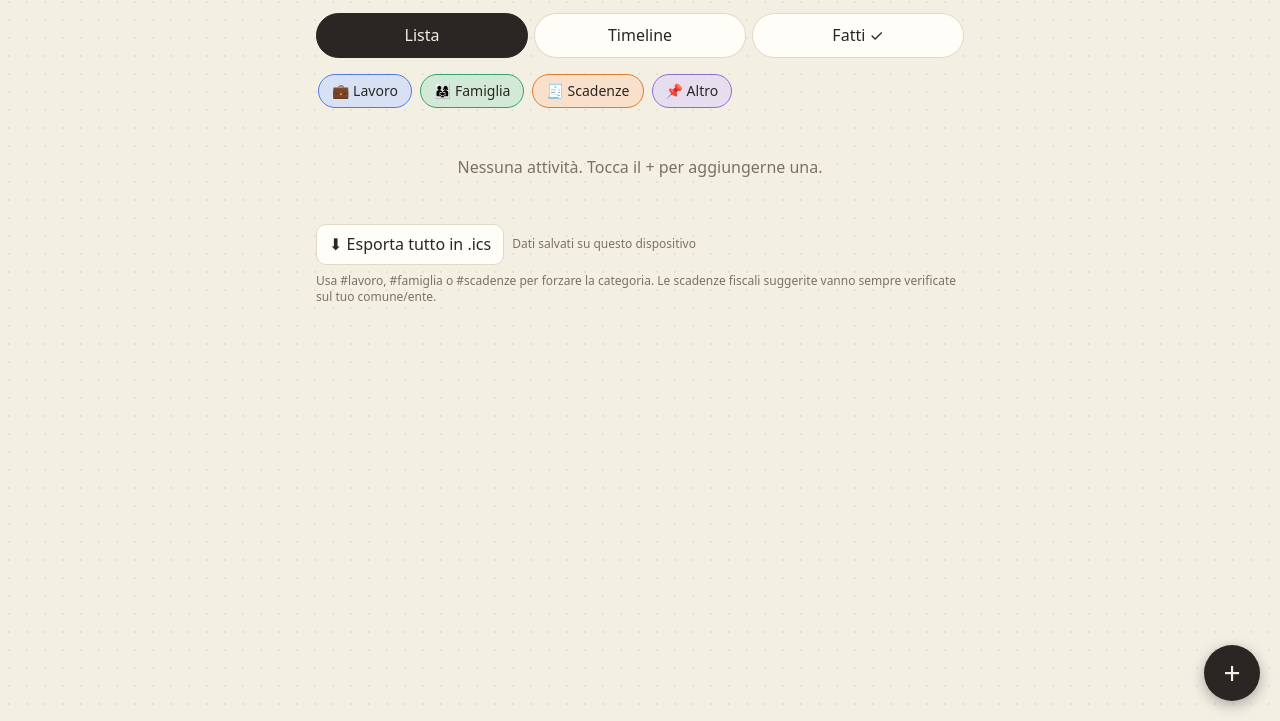
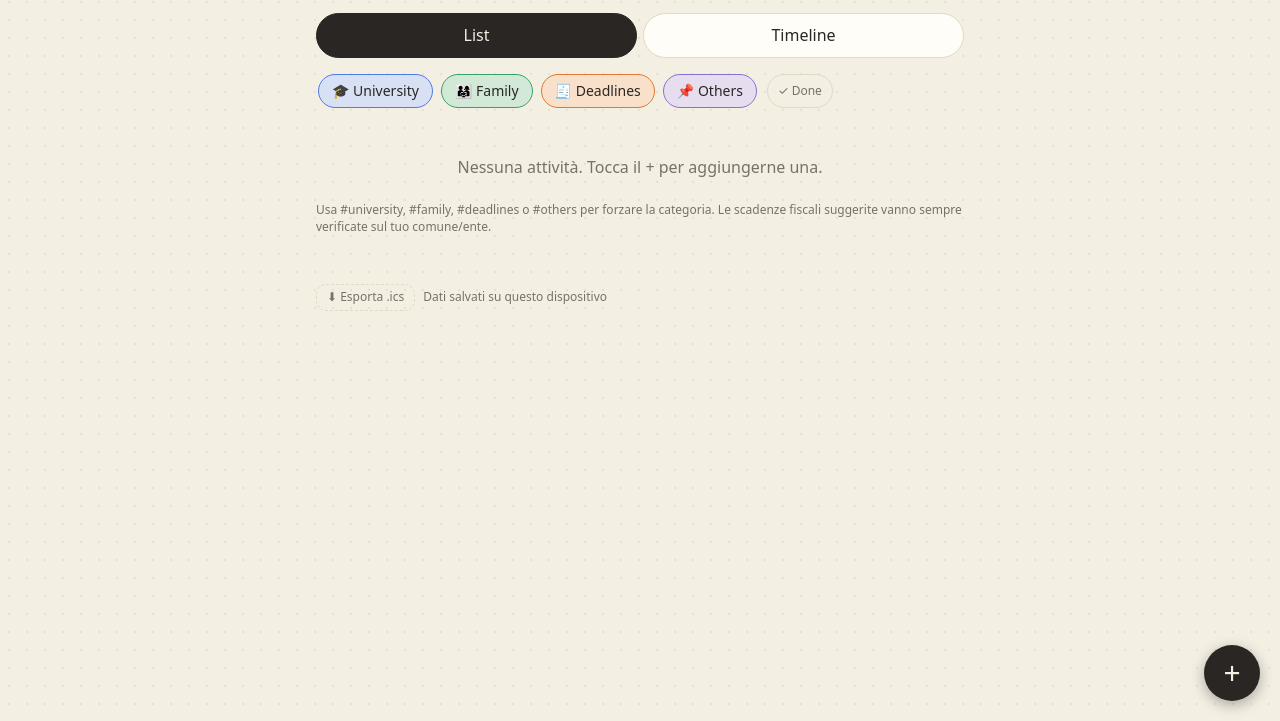
Before and after one commit to michelemoresco/ray, a plain HTML site: page index.html in a window 1280 px wide. Shown: the part 79-800 px from the top of the page. Drawn offline with Linux system fonts and the light colour scheme.

Commit message:
Revised layout

```diff
--- a/index.html
+++ b/index.html
@@ -92,18 +92,21 @@ h3{font:italic 400 16px Georgia,serif;text-transform:none;letter-spacing:0;color
 .filters{display:flex;flex-wrap:nowrap;overflow-x:auto;gap:8px;margin:0 0 16px;padding:4px 2px 8px;position:relative;z-index:1}
 .fl{flex:none;white-space:nowrap;line-height:1.3;padding:7px 13px;font-size:14px;border-radius:99px;border:1.5px solid var(--cl);background:color-mix(in srgb,var(--cl) 22%,var(--card))}
 .fl.off{background:var(--card);border:1.5px dashed var(--bd)}
+.fl.dn{font-size:12px;padding:3px 10px;margin-left:2px;border:1px solid var(--bd);background:transparent;color:var(--mut)}
+.fl.dn.on{background:var(--tx);color:var(--bg);border-color:var(--tx)}
+.foot{margin:48px 0 8px}#ics{font-size:12px;padding:4px 10px;color:var(--mut);border-style:dashed;background:transparent}
 </style>
 <link rel="manifest" href="manifest.webmanifest"><meta name="theme-color" content="#f4efe3"><link rel="apple-touch-icon" href="icon-180.png"><meta name="apple-mobile-web-app-capable" content="yes"><meta name="mobile-web-app-capable" content="yes"><meta name="apple-mobile-web-app-title" content="Ray">
 </head>
 <body>
 <main>
 <div class="hd"><svg width="40" height="40" viewBox="0 0 32 32" fill="none" stroke-linecap="round" stroke-width="3.2"><path d="M6 26L11.2 6.7" stroke="#4f7be8"/><path d="M6 26L17.5 9.6" stroke="#34a36b"/><path d="M6 26L22.4 14.5" stroke="#e07a2f"/><path d="M6 26L25.3 20.8" stroke="#8c6fd0"/></svg><div><h1>Ray</h1><div class="hi" id="hello"></div></div></div>
-<div class="tabs"><button data-tab="list" class="on">Lista</button><button data-tab="tl">Timeline</button><button data-tab="done">Fatti ✓</button></div>
+<div class="tabs"><button data-tab="list" class="on">List</button><button data-tab="tl">Timeline</button></div>
 <div class="filters" id="filters"></div>
 <div id="now"></div>
 <div id="view"></div>
-<div class="foot"><button id="ics">⬇ Esporta tutto in .ics</button><span class="note" id="sync"></span></div>
-<div class="note">Usa #lavoro, #famiglia o #scadenze per forzare la categoria. Le scadenze fiscali suggerite vanno sempre verificate sul tuo comune/ente.</div>
+<div class="note">Usa #university, #family, #deadlines o #others per forzare la categoria. Le scadenze fiscali suggerite vanno sempre verificate sul tuo comune/ente.</div>
+<div class="foot"><button id="ics">⬇ Esporta .ics</button><span class="note" id="sync"></span></div>
 </main>
 <button id="fab" aria-label="Nuova attività">+</button>
 <div id="modal" hidden><div class="sheet">
@@ -129,7 +132,8 @@ const esc=s=>String(s).replace(/[&<>"]/g,c=>({'&':'&amp;','<':'&lt;','>':'&gt;',
 const MON=['gennaio','febbraio','marzo','aprile','maggio','giugno','luglio','agosto','settembre','ottobre','novembre','dicembre'];
 const WD=['domenica','lunedi','martedi','mercoledi','giovedi','venerdi','sabato'];
 const WDS=['dom','lun','mar','mer','gio','ven','sab'];
-const CATS={lavoro:'💼 Lavoro',famiglia:'👨‍👩‍👧 Famiglia',scadenze:'🧾 Scadenze',altro:'📌 Altro'};
+const CATS={lavoro:'🎓 University',famiglia:'👨‍👩‍👧 Family',scadenze:'🧾 Deadlines',altro:'📌 Others'};
+const ALIAS={lavoro:'lavoro',work:'lavoro',university:'lavoro',famiglia:'famiglia',family:'famiglia',scadenze:'scadenze',deadlines:'scadenze',deadline:'scadenze',altro:'altro',others:'altro',other:'altro'};
 const REM={scadenze:[7,1,0],lavoro:[1],famiglia:[1],altro:[1]};
 const RX_SC=/\b(tari|tasi|imu|tasse?|irpef|iva|bollo|f24|730|unico|isee|rca|assicurazione|canone|mav|pagopa|rinnovo|scadenza|inps|inail|multa|revisione|commercialista|acconto|saldo)\b/i;
 const RX_FA=/\b(figli[ae]|figlie|spesa|pediatra|scuola|dentista|cena|compleanno|nonn[oi]|saggio|festa|palestra|sport|catechismo|colloqui|genitori)\b/i;
@@ -138,7 +142,7 @@ const PRE='(?:\\b(?:entro(?:\\s+il)?|per(?:\\s+il)?|il)\\s+)?';
 function nextYearless(d,m){let y=new Date().getFullYear();let s=y+'-'+pad(m)+'-'+pad(d);if(s<today())s=(y+1)+'-'+pad(m)+'-'+pad(d);return s}
 function parse(raw){
   let t=' '+raw+' ',due=null,time=null,cat=null;
-  t=t.replace(/#(lavoro|famiglia|scadenze|altro)(?=[\s,.;]|$)/i,(m,c)=>{cat=c.toLowerCase();return ' '});
+  t=t.replace(/#(lavoro|famiglia|scadenze|altro|work|university|family|deadlines|deadline|others|other)(?=[\s,.;]|$)/i,(m,c)=>{cat=ALIAS[c.toLowerCase()];return ' '});
   t=t.replace(/\b(?:alle|ore|h)\s*(\d{1,2})(?:[:.](\d{2}))?(?=[\s,.;]|$)|\b(\d{1,2}):(\d{2})\b/i,(m,a,b,c,d)=>{const h=+(a??c),mi=+(b??d??0);if(h<24&&mi<60){time=pad(h)+':'+pad(mi);return ' '}return m});
   const now=today();
   const rules=[
@@ -191,7 +195,7 @@ function doneView(T){
   if(!dn.length)return '<div class="empty">Nessuna attività completata.</div>';
   return '<div class="note" style="margin-bottom:8px">Tocca la spunta per riaprire un’attività, o toccala per modificarla.</div>'+dn.map(item).join('')+'<button data-act="clear" style="margin-top:8px">Elimina tutte le completate</button>';
 }
-function filters(){$('#filters').innerHTML=CK.map(c=>`<button class="fl c-${c}${hidden.has(c)?' off':''}" data-cat="${c}">${CATS[c]}</button>`).join('')}
+function filters(){$('#filters').innerHTML=CK.map(c=>`<button class="fl c-${c}${hidden.has(c)?' off':''}" data-cat="${c}">${CATS[c]}</button>`).join('')+`<button class="fl dn${tab==='done'?' on':''}" data-tab="done">✓ Done</button>`}
 function timeline(open){
   const vc=CK.filter(c=>!hidden.has(c)),dated=open.filter(t=>t.due),by={},gh={};
   dated.forEach(t=>{(by[t.due]=by[t.due]||[]).push(t);(t.rem||[]).filter(r=>r>0).forEach(r=>{const d=addDays(t.due,-r);if(d>=today())(gh[d]=gh[d]||[]).push([t,r])})});
@@ -222,7 +226,7 @@ function render(){
     const g={Scaduti:[],Oggi:[],'Prossimi 7 giorni':[],'Più avanti':[],'Senza data':[]};
     open.filter(t=>!active(t)).forEach(t=>{if(!t.due)g['Senza data'].push(t);else{const n=diff(t.due);(n<0?g.Scaduti:n===0?g.Oggi:n<=7?g['Prossimi 7 giorni']:g['Più avanti']).push(t)}});
     for(const k in g)if(g[k].length)h+=`<h3>${k}</h3>`+g[k].map(item).join('');
-    if(!h)h='<div class="empty">'+(T.length?'Tutto fatto! Le attività completate sono nella scheda Fatti.':'Nessuna attività. Tocca il + per aggiungerne una.')+'</div>';
+    if(!h)h='<div class="empty">'+(T.length?'Tutto fatto! Trovi le completate con ✓ Done, sotto i filtri.':'Nessuna attività. Tocca il + per aggiungerne una.')+'</div>';
   }else if(tab==='done'){h=doneView(T)}else h=timeline(open);
   $('#view').innerHTML=h;justDone=null;
   document.querySelectorAll('.tabs button').forEach(b=>b.classList.toggle('on',b.dataset.tab===tab));
@@ -282,7 +286,7 @@ document.addEventListener('click',e=>{
   const f=e.target.closest('[data-cat]');if(f){const k=f.dataset.cat;hidden.has(k)?hidden.delete(k):hidden.add(k);try{localStorage.setItem('au_hidden',JSON.stringify([...hidden]))}catch(x){}render()}
 });
 document.addEventListener('click',e=>{
-  const tb=e.target.closest('[data-tab]');if(tb){tab=tb.dataset.tab;render();return}
+  const tb=e.target.closest('[data-tab]');if(tb){tab=(tb.dataset.tab==='done'&&tab==='done')?'list':tb.dataset.tab;render();return}
   const b=e.target.closest('[data-act]');if(!b)return;
   const t=tasks.find(x=>x.id===b.dataset.id),a=b.dataset.act;
   if(a==='done'&&t){t.done=b.checked;t.doneAt=t.done?Date.now():0;justDone=t.done?t.id:null;save()}
@@ -294,7 +298,7 @@ document.addEventListener('click',e=>{
 // Scadenze ricorrenti suggerite (da verificare)
 [['IMU saldo 16/12','#scadenze'],['Acconto imposte 30/11','#scadenze'],['IMU acconto 16/06','#scadenze'],['730 / dichiarazione redditi 30/09','#scadenze'],['TARI rata','#scadenze'],['Bollo auto','#scadenze'],['RCA assicurazione auto','#scadenze']].forEach(([l,c])=>{
   const b=document.createElement('button');b.className='chip';b.textContent='+ '+l;
-  b.onclick=()=>{const i=$('#in');i.value=l+' '+c;i.focus();i.dispatchEvent(new Event('input'))};$('#chips').appendChild(b);
+  b.onclick=()=>{const i=$('#in');i.value=l+' #deadlines';i.focus();i.dispatchEvent(new Event('input'))};$('#chips').appendChild(b);
 });
 $('#ics').onclick=async()=>{
   const dl=window.claude?await claude.use('downloads').catch(()=>null):null;
--- a/sw.js
+++ b/sw.js
@@ -1,4 +1,4 @@
-const C='ray-v4',A=['./','index.html','manifest.webmanifest','icon-180.png','icon-192.png','icon-512.png','icon-maskable-192.png','icon-maskable-512.png'];
+const C='ray-v5',A=['./','index.html','manifest.webmanifest','icon-180.png','icon-192.png','icon-512.png','icon-maskable-192.png','icon-maskable-512.png'];
 self.addEventListener('install',e=>e.waitUntil(caches.open(C).then(c=>c.addAll(A)).then(()=>self.skipWaiting())));
 self.addEventListener('activate',e=>e.waitUntil(caches.keys().then(k=>Promise.all(k.filter(x=>x!==C).map(x=>caches.delete(x)))).then(()=>self.clients.claim())));
 self.addEventListener('fetch',e=>{if(e.request.method!=='GET')return;e.respondWith(fetch(e.request).then(r=>{const c=r.clone();caches.open(C).then(x=>x.put(e.request,c));return r}).catch(()=>caches.match(e.request).then(r=>r||caches.match('index.html'))))});
```
